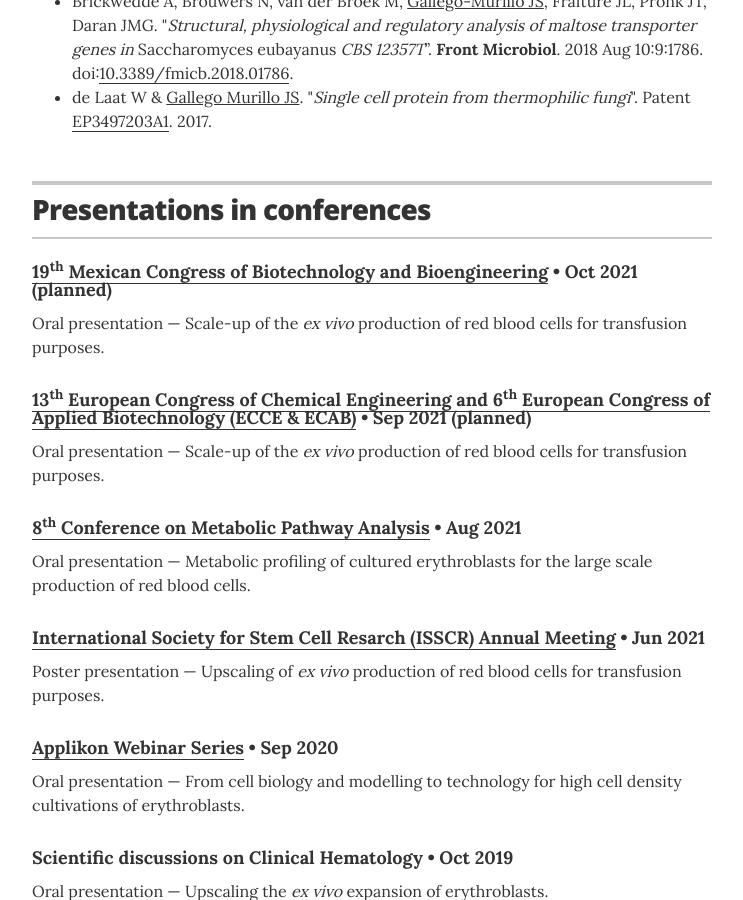
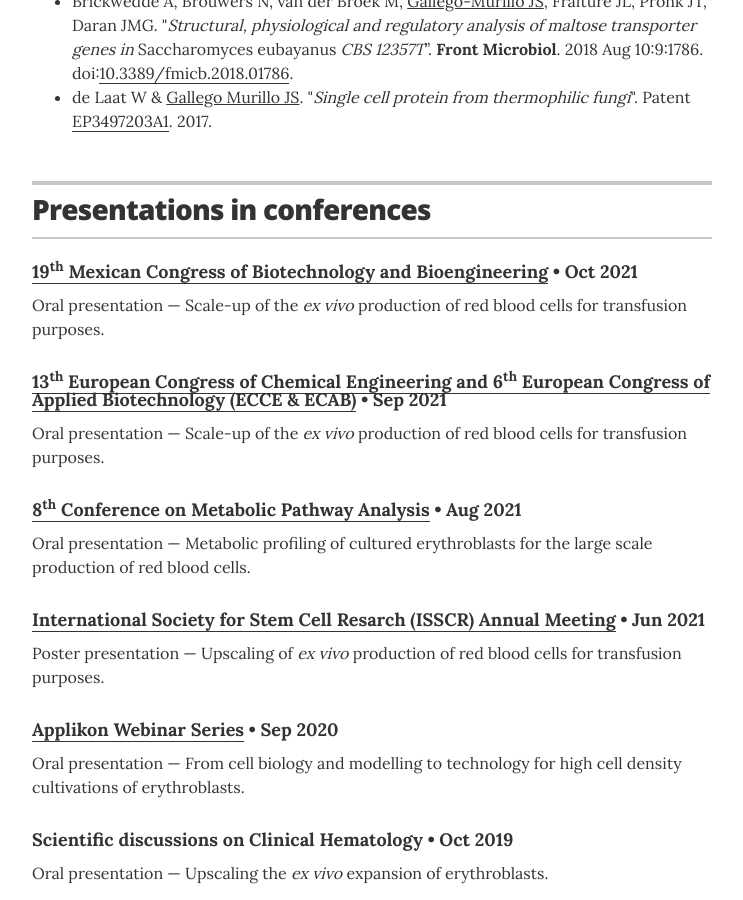
Before and after one commit to synthbiont/joangallego, a Jekyll site: the page built from index.html, in a window 1280 px wide and 900 px high, scrolled down 6059 px. Shown: the whole window, without its empty margins (268-1011 px from the left). Built offline with Jekyll 4.4.1, drawn with Linux system fonts in a browser that asks for light colours.

Commit message:
Update conferences.yml

```diff
--- a/_data/conferences.yml
+++ b/_data/conferences.yml
@@ -4,7 +4,7 @@
 - event: 19<sup>th</sup> Mexican Congress of Biotechnology and Bioengineering
   url: https://smbb.mx/congreso-actual/
   # organizer: Mexican Society of Biotechnology and Bioengineering, MX
-  year: Oct 2021 (planned)
+  year: Oct 2021
   type: Oral presentation
   summary: Scale-up of the <i>ex vivo</i> production of red blood cells for transfusion purposes.
 
@@ -12,7 +12,7 @@
 - event: 13<sup>th</sup> European Congress of Chemical Engineering and 6<sup>th</sup> European Congress of Applied Biotechnology (ECCE & ECAB)
   url: https://ecce-ecab2021.eu/
   # organizer:
-  year: Sep 2021 (planned)
+  year: Sep 2021
   type: Oral presentation
   summary: Scale-up of the <i>ex vivo</i> production of red blood cells for transfusion purposes.
 
```
